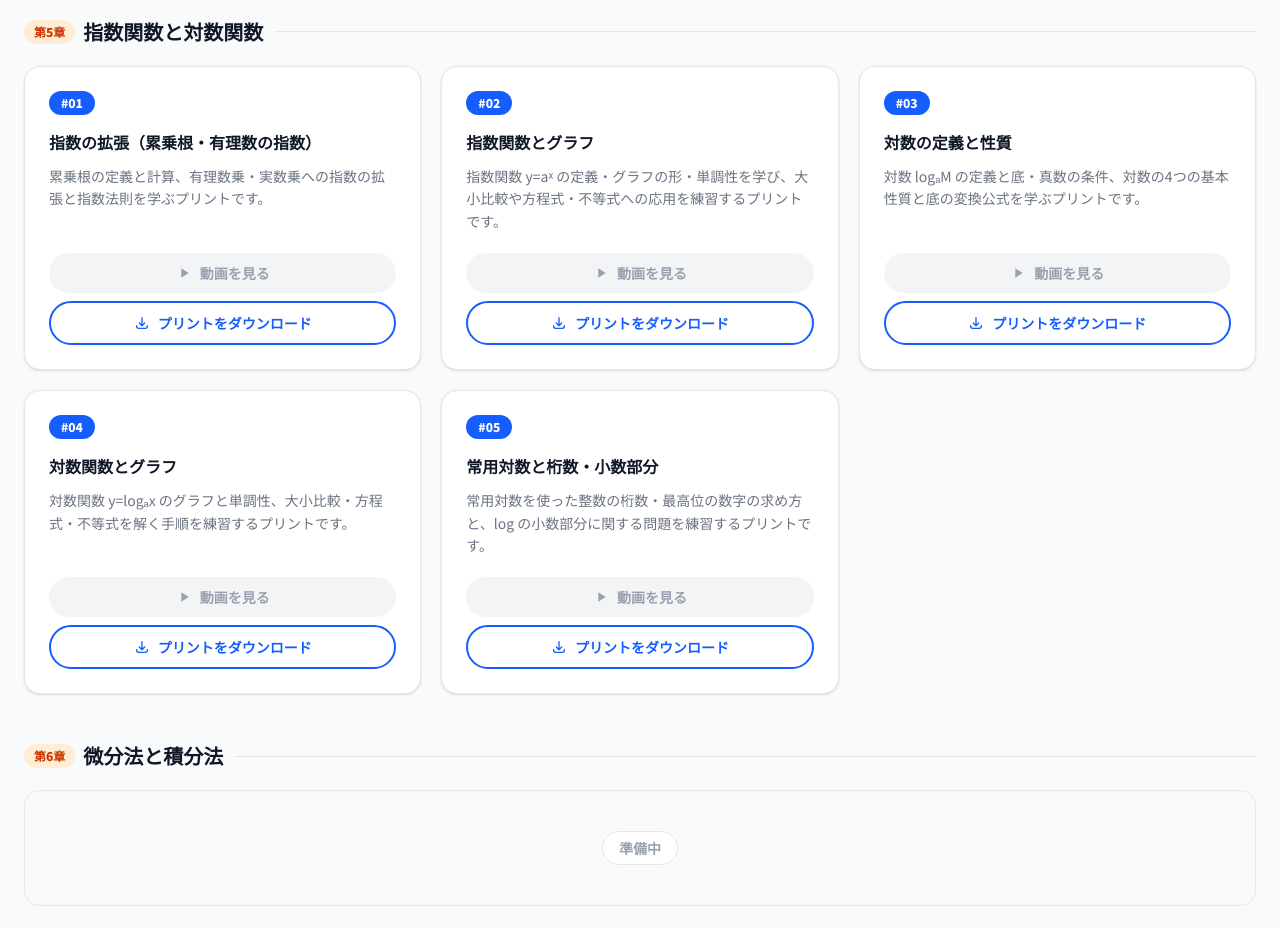
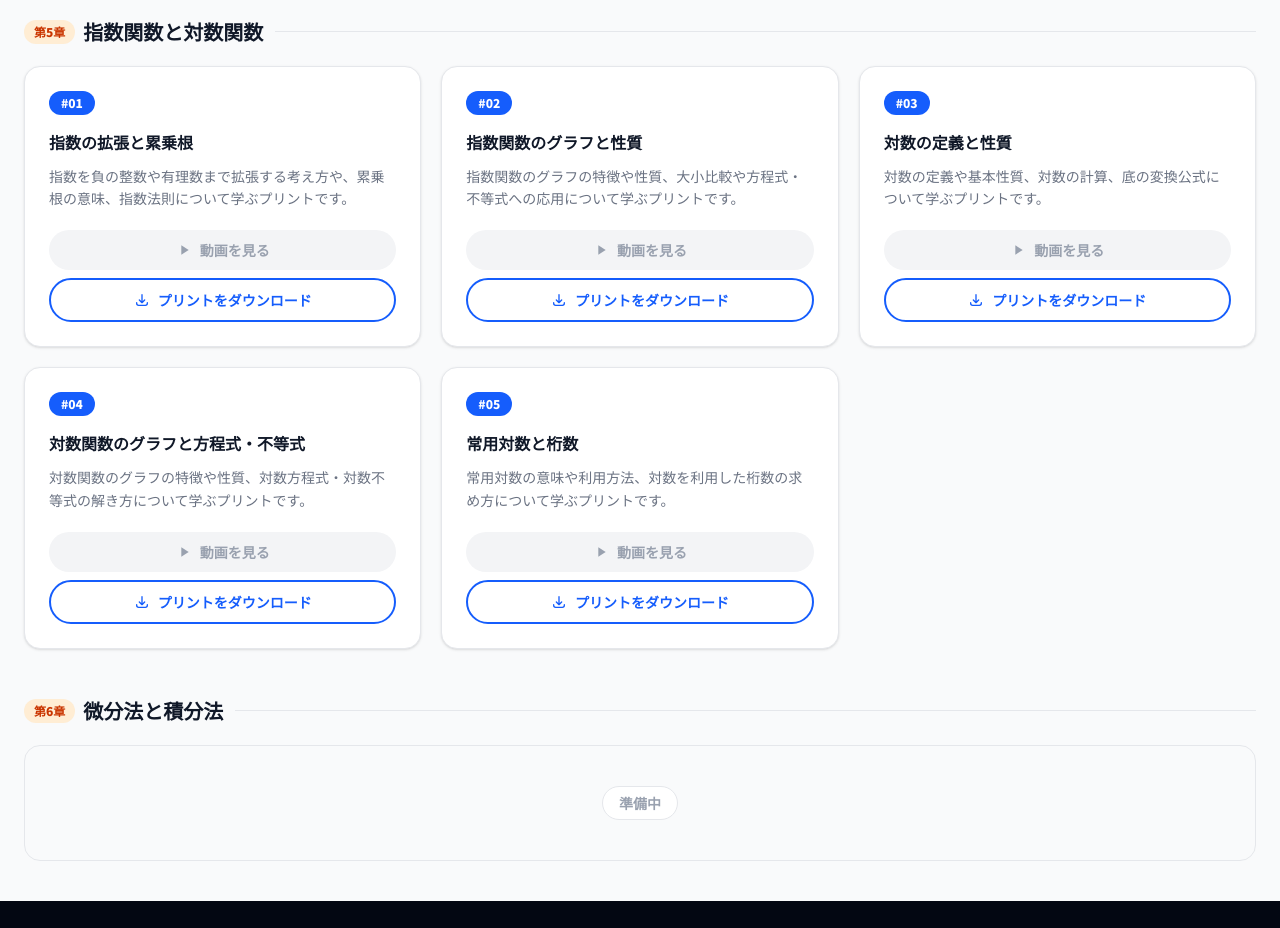
Before and after one commit to mathematics2560/sansu-sugaku-atelier, a Next.js app: page /prints/math2 in a window 1280 px wide. Shown: the part 3940-4868 px from the top of the page. Built offline with nearby package versions, Linux system fonts and the light colour scheme.

Commit message:
数学Ⅱ第5章のプリントタイトル・説明文を正式版に修正
Co-Authored-By: Claude Sonnet 4.6 <noreply@anthropic.com>

```diff
--- a/app/prints/math2/page.tsx
+++ b/app/prints/math2/page.tsx
@@ -209,32 +209,32 @@ const CHAPTERS: Chapter[] = [
     prints: [
       {
         id: "01",
-        title: "指数の拡張（累乗根・有理数の指数）",
-        desc: "累乗根の定義と計算、有理数乗・実数乗への指数の拡張と指数法則を学ぶプリントです。",
+        title: "指数の拡張と累乗根",
+        desc: "指数を負の整数や有理数まで拡張する考え方や、累乗根の意味、指数法則について学ぶプリントです。",
         filename: "5_指数関数と対数関数_No.1.pdf",
       },
       {
         id: "02",
-        title: "指数関数とグラフ",
-        desc: "指数関数 y=aˣ の定義・グラフの形・単調性を学び、大小比較や方程式・不等式への応用を練習するプリントです。",
+        title: "指数関数のグラフと性質",
+        desc: "指数関数のグラフの特徴や性質、大小比較や方程式・不等式への応用について学ぶプリントです。",
         filename: "5_指数関数と対数関数_No.2.pdf",
       },
       {
         id: "03",
         title: "対数の定義と性質",
-        desc: "対数 logₐM の定義と底・真数の条件、対数の4つの基本性質と底の変換公式を学ぶプリントです。",
+        desc: "対数の定義や基本性質、対数の計算、底の変換公式について学ぶプリントです。",
         filename: "5_指数関数と対数関数_No.3.pdf",
       },
       {
         id: "04",
-        title: "対数関数とグラフ",
-        desc: "対数関数 y=logₐx のグラフと単調性、大小比較・方程式・不等式を解く手順を練習するプリントです。",
+        title: "対数関数のグラフと方程式・不等式",
+        desc: "対数関数のグラフの特徴や性質、対数方程式・対数不等式の解き方について学ぶプリントです。",
         filename: "5_指数関数と対数関数_No.4.pdf",
       },
       {
         id: "05",
-        title: "常用対数と桁数・小数部分",
-        desc: "常用対数を使った整数の桁数・最高位の数字の求め方と、log の小数部分に関する問題を練習するプリントです。",
+        title: "常用対数と桁数",
+        desc: "常用対数の意味や利用方法、対数を利用した桁数の求め方について学ぶプリントです。",
         filename: "5_指数関数と対数関数_No.5.pdf",
       },
     ],
```
